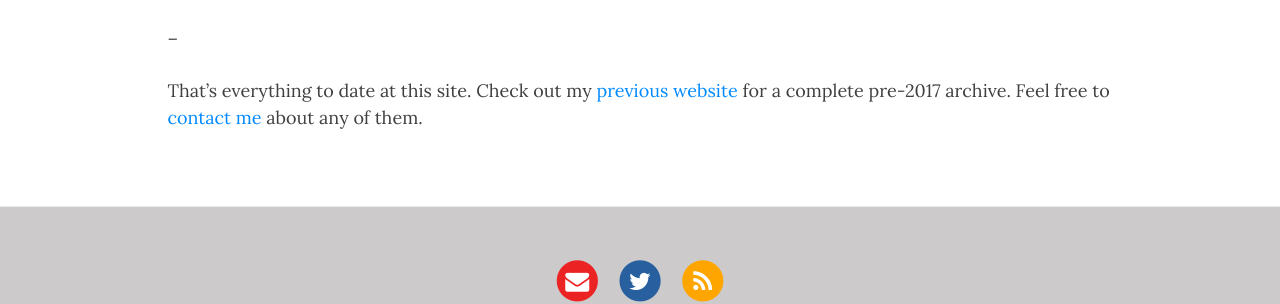
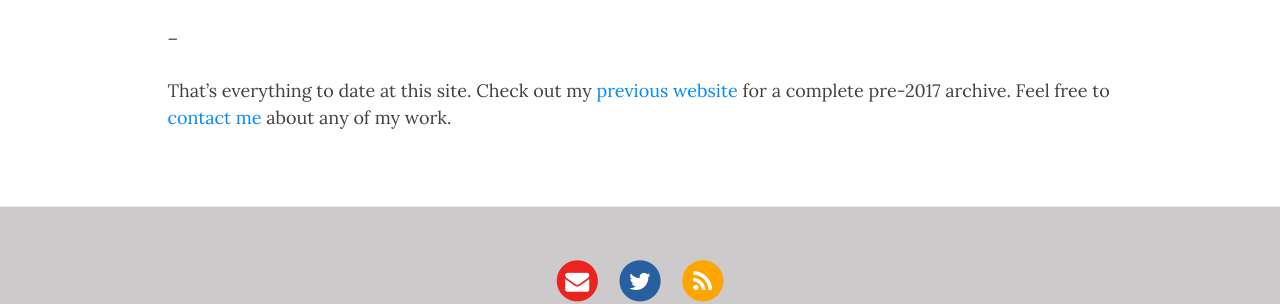
Before and after one commit to cjteeter/cjteeter.github.io, a Jekyll site: the page built from archive.md, in a window 1280 px wide and 900 px high, scrolled down 981 px. Shown: the part 496-800 px from the top of the window. Built offline with Jekyll 4.4.1, drawn with Linux system fonts in a browser that asks for light colours; nearby versions of some CDN libraries.

Commit message:
update Archive

```diff
--- a/archive.md
+++ b/archive.md
@@ -15,4 +15,4 @@ Below is a complete list of the posts on this site, ordered reverse-chronologica
 --
 
 That's everything to date at this site. Check out my <a href = "https://christopherteeter.wordpress.com/" target = "_blank"> previous website</a>
-for a complete pre-2017 archive. Feel free to [contact me]({{site.url}}/contact/) about any of them.
+for a complete pre-2017 archive. Feel free to [contact me]({{site.url}}/contact/) about any of my work.
```
